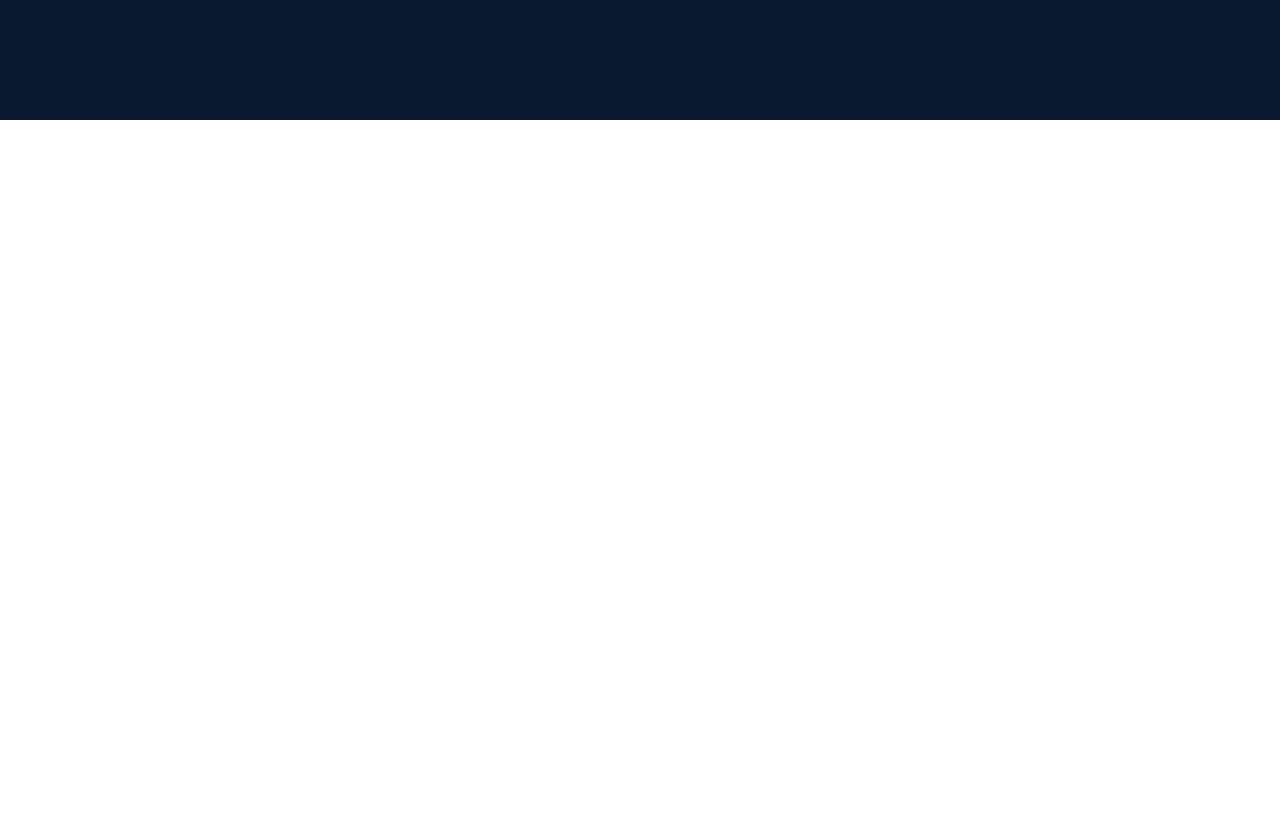
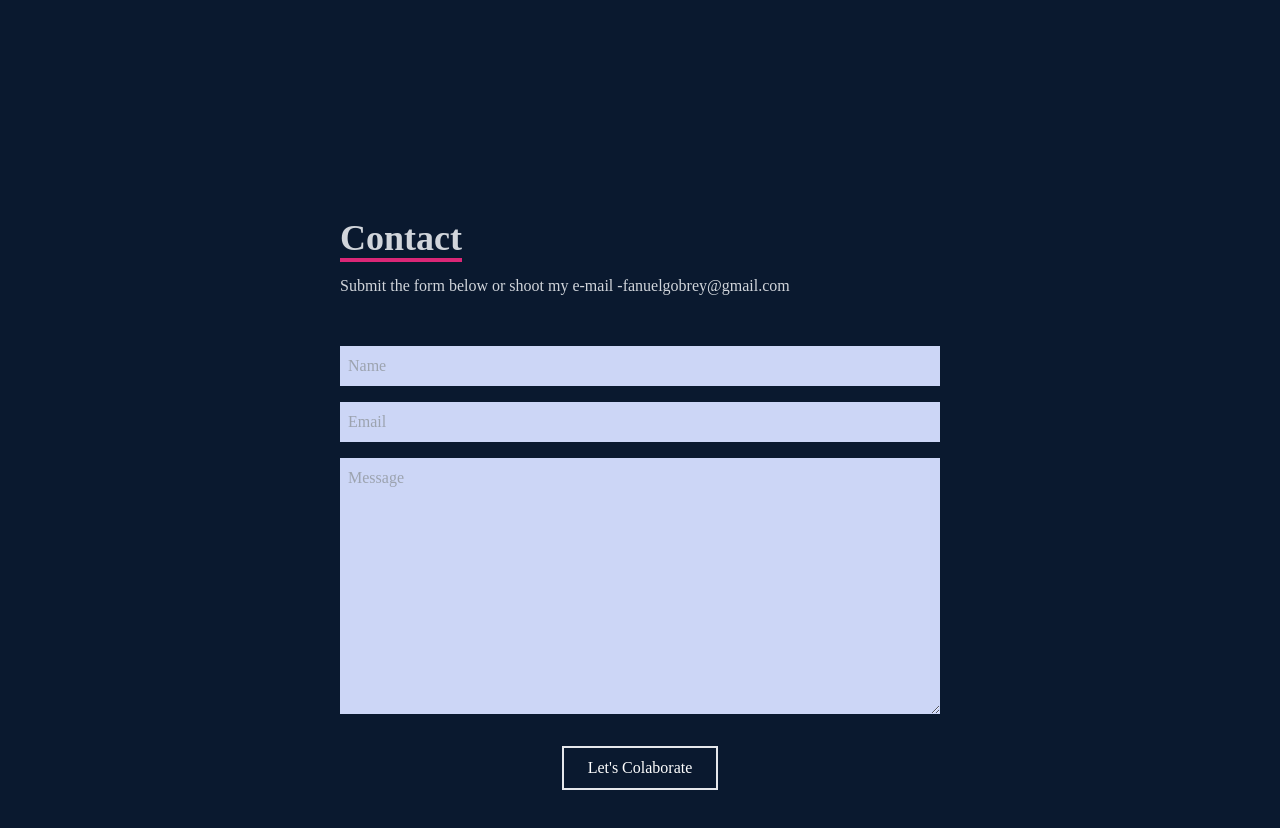
Before and after one commit to fanuelstephen/portfolio, a React (Create React App) app: page / in a window 1280 px wide. Shown: the part 3080-3908 px from the top of the page. Before the commit the page ends 3200 px from the top, so only its background shows below. Built offline with nearby package versions, Linux system fonts and the light colour scheme.

Commit message:
add contact section

```diff
--- a/src/App.js
+++ b/src/App.js
@@ -1,4 +1,5 @@
 import About from "./components/About";
+import Contact from "./components/Contact";
 import Home from "./components/Home";
 import Navbar from "./components/Navbar";
 import Skills from "./components/Skills";
@@ -12,6 +13,7 @@ function App() {
       <About />
       <Skills />
       <Work />
+      <Contact />
     </div>
   );
 }
--- a/src/components/Contact.jsx
+++ b/src/components/Contact.jsx
@@ -1,11 +1,47 @@
-import React from 'react'
+import React from "react";
 
 function Contact() {
   return (
-    <div>
-
+    <div
+      name="contact"
+      className="bg-[#0a192f] w-full h-screen flex items-center justify-center p-4"
+    >
+      <form
+        action=""
+        className="flex flex-col max-w-[600px] w-full text-gray-300"
+      >
+        <div className="pb-8">
+          <p className="text-4xl font-bold inline border-b-4 border-pink-600 ">
+            Contact
+          </p>
+          <p className="py-4">
+            Submit the form below or shoot my e-mail -fanuelgobrey@gmail.com
+          </p>
+        </div>
+        <input
+          type="text"
+          placeholder="Name"
+          name="name"
+          className="bg-[#ccd6f6] p-2"
+        />
+        <input
+          type="email"
+          placeholder="Email"
+          name="email"
+          className="my-4 p-2 bg-[#ccd6f6]"
+        />
+        <textarea
+          name="message"
+          rows="10"
+          className="bg-[#ccd6f6] p-2"
+          placeholder="Message"
+        ></textarea>
+        <button className="text-white border-2 py-2 px-6 my-8 mx-auto flex items-center hover:bg-pink-600 hover:border-pink-600 duration-300">
+          Let's Colaborate
+        </button>
+      </form>
     </div>
-  )
+  );
 }
 
-export default Contact
+export default Contact;
```
